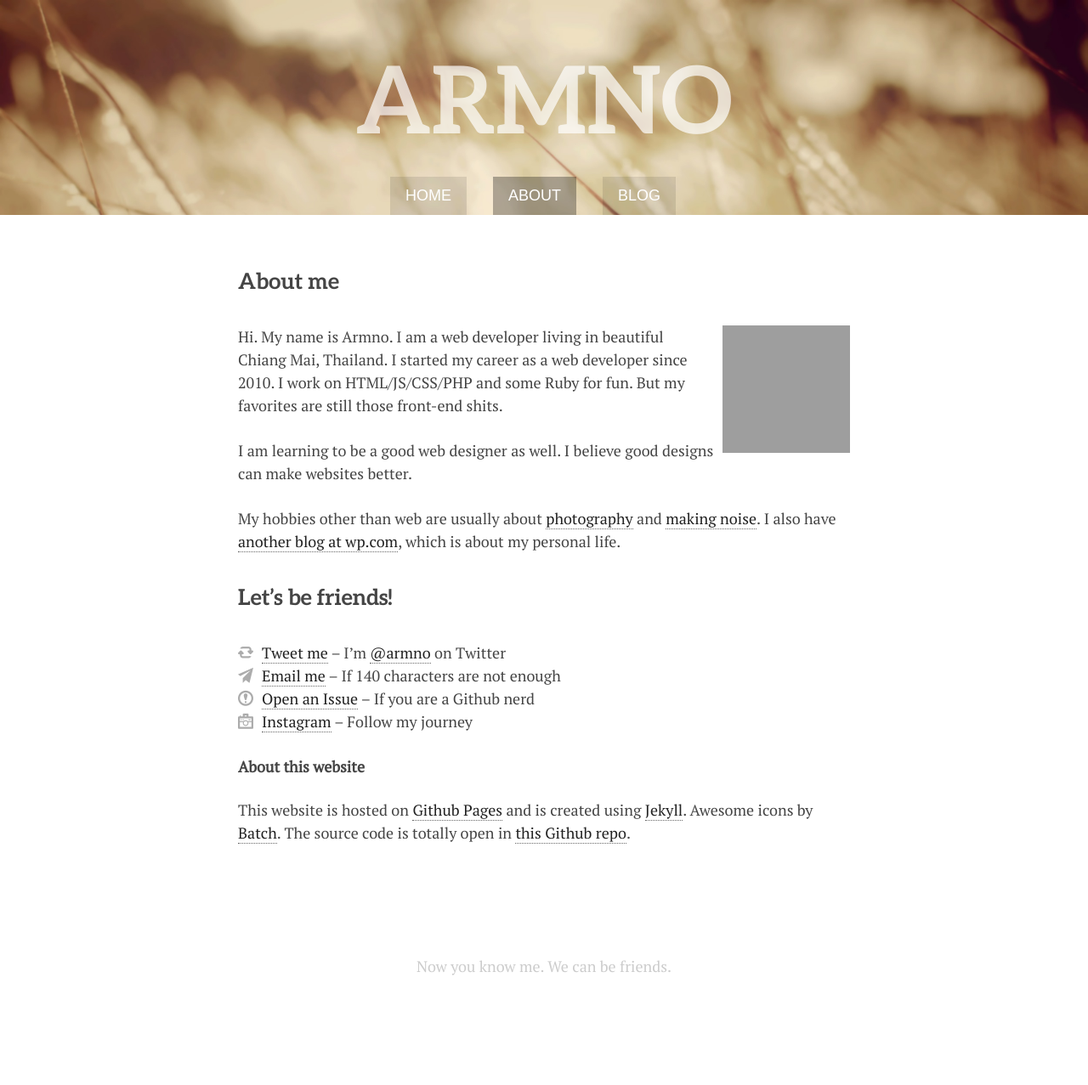
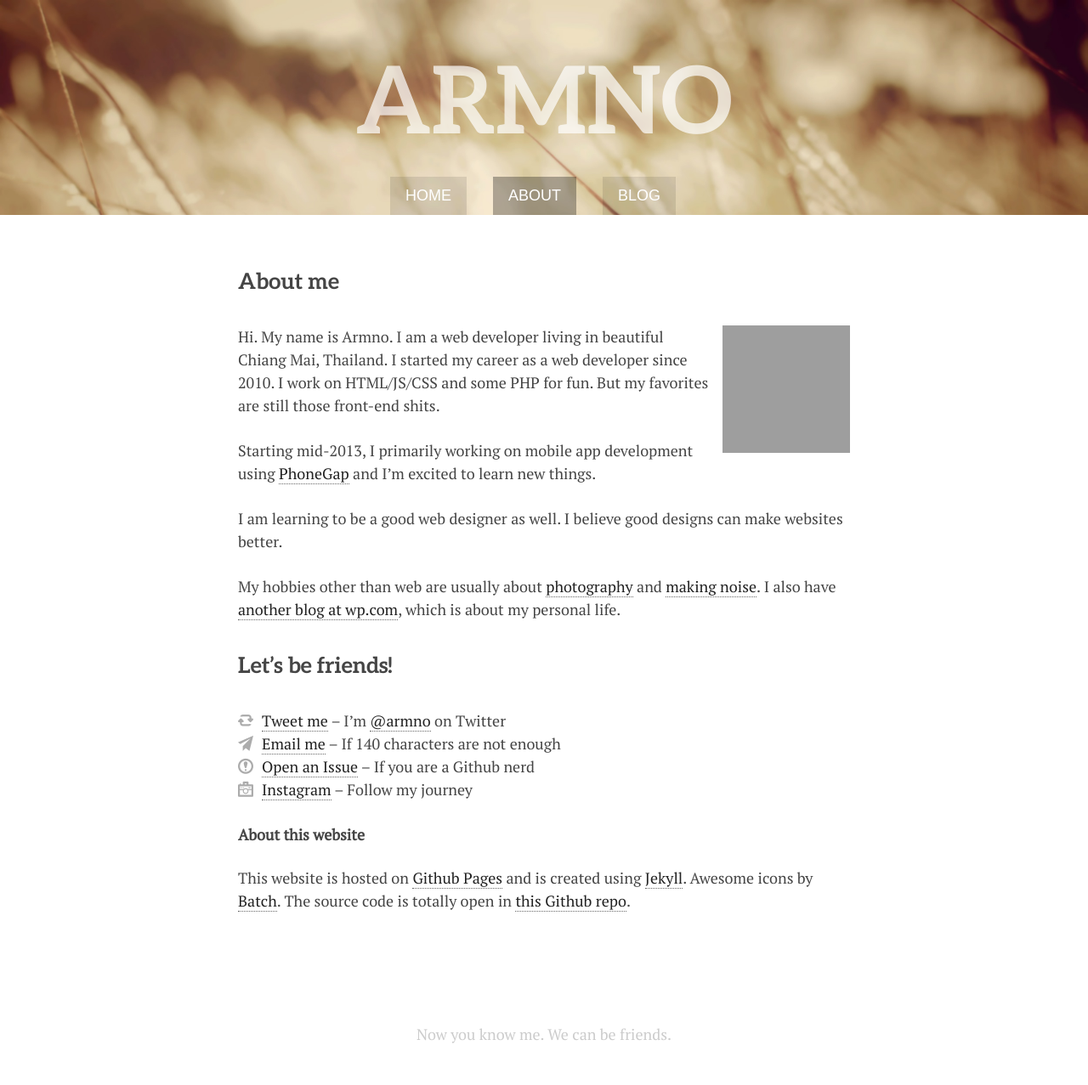
Before and after one commit to armno/armno.github.io, a Jekyll site: the page built from about/index.html, in a window 1280 px wide. Shown: the whole page at 85% size. Built offline with Jekyll 4.4.1, drawn with Linux system fonts in a browser that asks for light colours; Markdown is read by kramdown in place of the engine named in the settings; before the commit the page ends 1197 px from its top, so only the background shows below that; grey boxes are pictures that could not be loaded.

Commit message:
updated content in about page

```diff
--- a/about/index.html
+++ b/about/index.html
@@ -22,7 +22,9 @@ description: My name is Armno. I am a web developer living in beautiful Chiang M
 <div class="container content">
   <section class="about-content">
     <h3>About me</h3>
-    <p><img src="http://www.gravatar.com/avatar/2b94fcf4614d1a468cc00c21612fea46?s=150" alt="My Gravatar Profile" class="about-gravatar right">Hi. My name is Armno. I am a web developer living in beautiful Chiang Mai, Thailand. I started my career as a web developer since 2010. I work on HTML/JS/CSS/PHP and some Ruby for fun. But my favorites are still those front-end shits.</p>
+    <p><img src="http://www.gravatar.com/avatar/2b94fcf4614d1a468cc00c21612fea46?s=150" alt="My Gravatar Profile" class="about-gravatar right">Hi. My name is Armno. I am a web developer living in beautiful Chiang Mai, Thailand. I started my career as a web developer since 2010. I work on HTML/JS/CSS and some PHP for fun. But my favorites are still those front-end shits.</p>
+
+    <p>Starting mid-2013, I primarily working on mobile app development using <a href="http://www.phonegap.com">PhoneGap</a> and I&rsquo;m excited to learn new things.</p>
 
     <p>I am learning to be a good web designer as well. I believe good designs can make websites better.</p>
 
```
